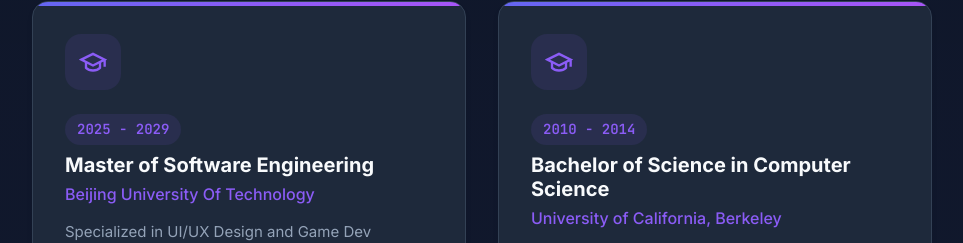
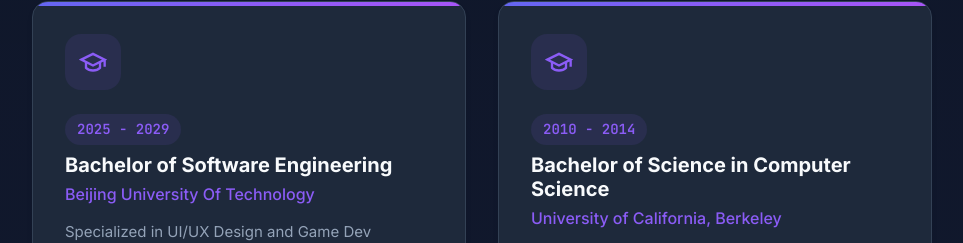
Before and after one commit to SeanHank/SeanHank.github.io, a Vue app: page / in a window 1280 px wide. Shown: the part 6952-7195 px from the top of the page, without its empty margins (158-1121 px from the left). Built offline with nearby package versions, Linux system fonts and the light colour scheme.

Commit message:
docs: Update files.

```diff
--- a/src/data/config.js
+++ b/src/data/config.js
@@ -235,7 +235,7 @@ export default {
     {
       id: 1,
       institution: 'Beijing University Of Technology',
-      degree: 'Master of Software Engineering',
+      degree: 'Bachelor of Software Engineering',
       period: '2025 - 2029',
       description: 'Specialized in UI/UX Design and Game Dev',
       achievements: [
```
Also changed, not shown: 1 other file (tests, documents, lock files or other folders).
